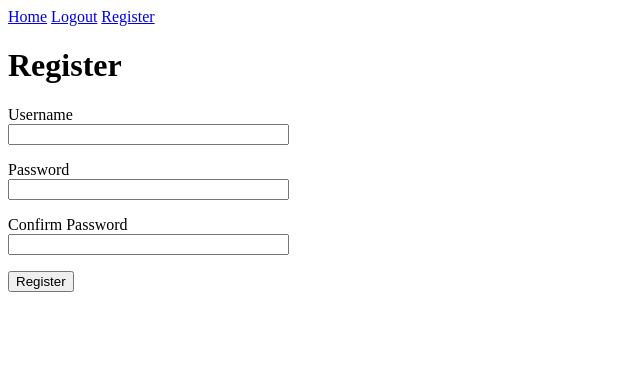
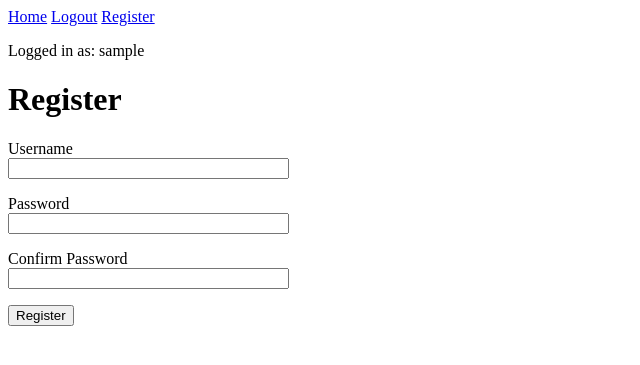
Before and after one commit to CyrusD123/grad-requirements, a Flask app: page /register in a window 1280 px wide. Shown: the top 365 px of the page, without its empty margins (0-640 px from the left). Run offline with Flask 2, Linux system fonts and the light colour scheme; a user stored in the database is signed in; tables that the repository leaves empty hold one stand-in row (values such as "Sample post").

Commit message:
site tells you who youre logged in as

```diff
--- a/app/templates/base.html
+++ b/app/templates/base.html
@@ -19,6 +19,11 @@
             <a href="{{ url_for('register') }}">Register</a>
             {% endif %}
         </div>
+        <div>
+            {% if not current_user.is_anonymous %}
+            <p>Logged in as: {{ current_user.username }}</p>
+            {% endif %}
+        </div>
         {% block content %}{% endblock %}
     </body>
 </html>
```
